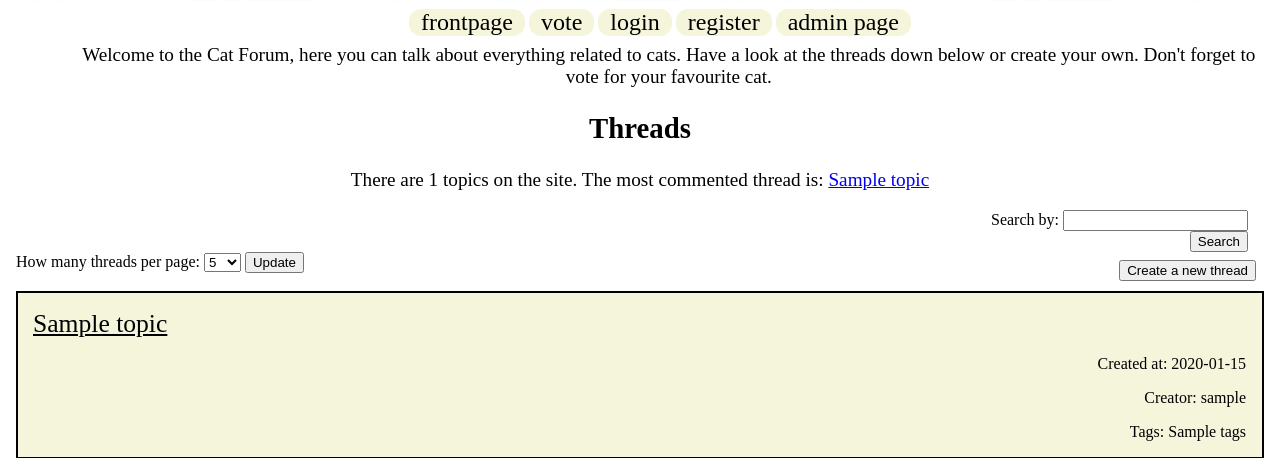
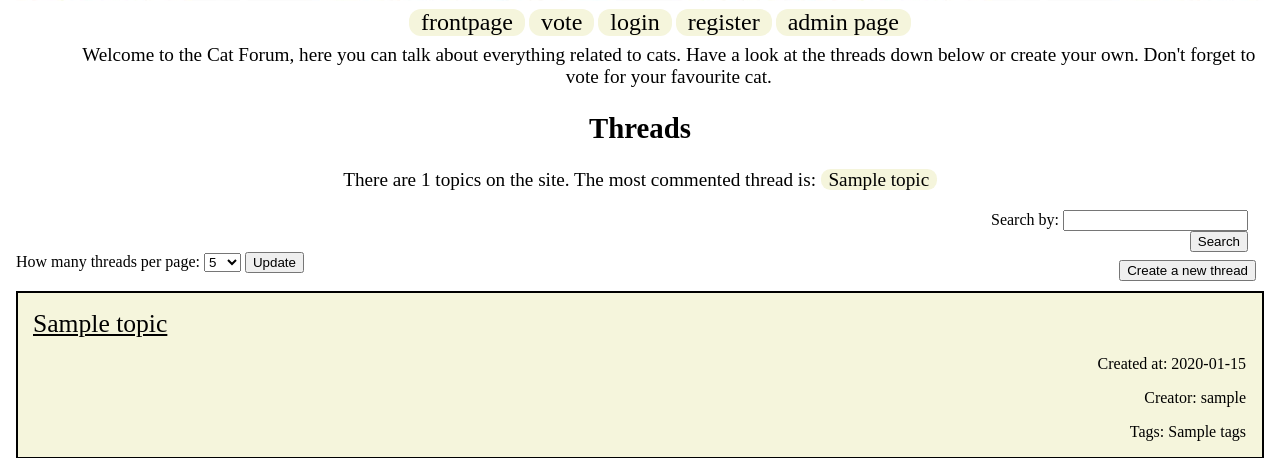
Before and after one commit to sanikemppainen/tsohacatforum, a Flask app: template templates/frontpage.html in a window 1280 px wide. Shown: the part 318-776 px from the top of the page. Run offline with Flask 2, Linux system fonts and the light colour scheme; the template is opened without the code that fills it: most values are stand-ins (such as "Sample title", 1, 10 or a date in 2020).

Commit message:
fixed most commented thread css

```diff
--- a/static/styles/style.css
+++ b/static/styles/style.css
@@ -83,6 +83,13 @@ nav ul{
     font-size: 1.2em;
     font-family: 'Times New Roman', Times, serif;
     text-align: center;
+}
+.howmanytopics a{
+    color: black;
+    text-decoration: none;
+    background-color: beige;
+    border-radius: .5em;
+    padding: 0 .4em;
 }
 
 .registerifnot{
```
